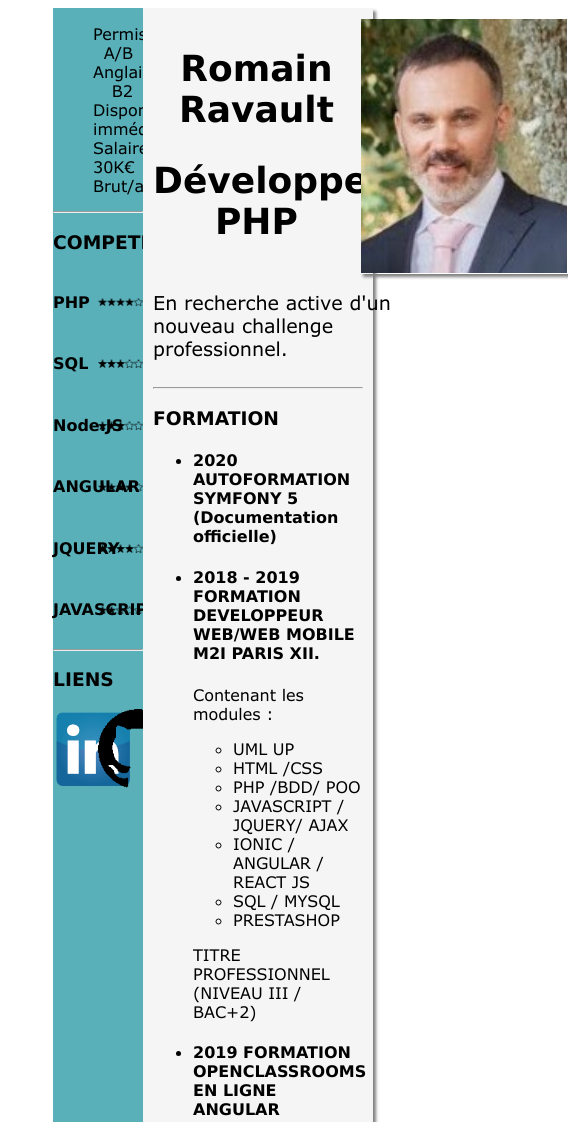
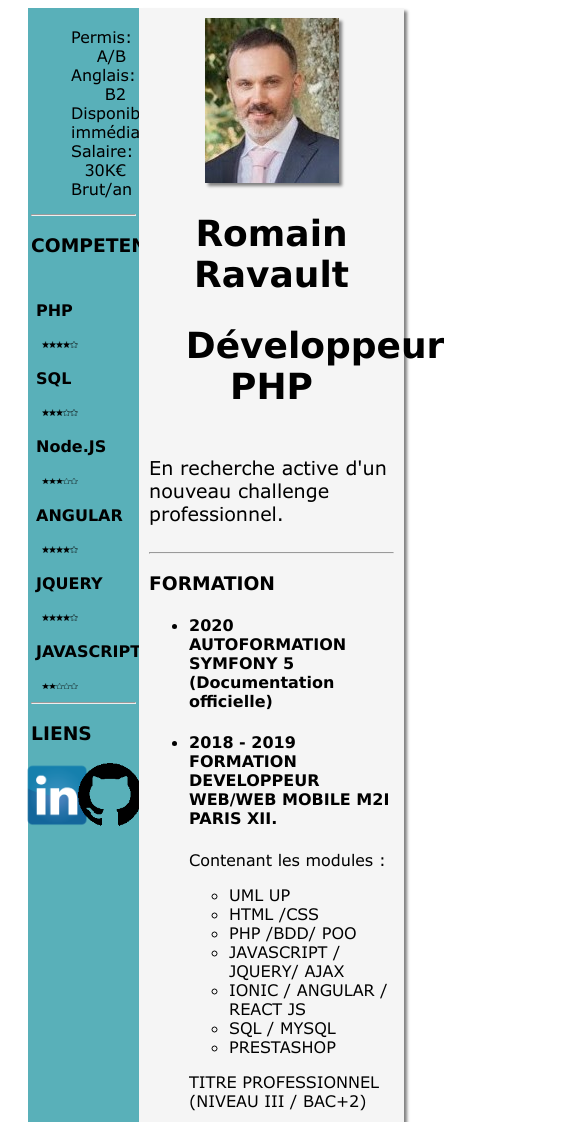
Before and after one commit to RomRav/inLineCv, a plain HTML site: page index.html in a window 390 px wide. Shown: the top 1122 px of the page, 568 px wide, since content can reach past the window. Drawn offline with Linux system fonts and the light colour scheme.

Commit message:
Add responsive feature

```diff
--- a/index.html
+++ b/index.html
@@ -86,7 +86,6 @@
             </div>
         </aside>
         <section>
-            <div id="presentation">
             <div id="pres-titre">
                 <div id="titre">
                     <h1>Romain Ravault</h1>
@@ -98,9 +97,8 @@
                 <div id="pres-pres">
                     <p>En recherche active d'un nouveau challenge professionnel.</p>
                 </div>
+            </div>
 
-                </div>
-            </div>
             <hr>
             <div id="formation">
                 <h3>formation</h3>
@@ -143,8 +141,8 @@
                             Analyse des demandes du client, définition des besoins fonctionnels et organisation de
                             l’architecture de l’application.
                             Développement du Front en TypeScript, JavaScript, JQuery via Angular 8.
-                            Résultat :</p>
-                        <a href="http://www.rr-flipbook.fr/" target="_blanck">http://www.rr-flipbook.fr/</a>
+                            Résultat : <a href="http://www.rr-flipbook.fr/" target="_blanck">http://www.rr-flipbook.fr/</a></p>
+
                     </li>
                     <li>
                         <h4>2013 - 2018 ADJOINT DU RESPONSABLE LOGISTIQUE / SAV:</h4>
--- a/style.css
+++ b/style.css
@@ -3,6 +3,29 @@
     src: url('fonts/verdana.ttf');
 }
 
+@media all and (max-width:1200px){
+
+#photo{
+    order: 1;
+}
+
+#titre{
+    order: 2;
+}
+#pres-pres{
+    order: 3;
+}
+#pres-titre{
+    justify-content: center;
+    align-items: center;
+}
+#comp-comp{
+  display: flex;
+  flex-direction: column;
+  justify-content: center;
+  align-items: flex-start !important;
+}
+}
 
 body{
     font-family: Verdana, Geneva, Tahoma, sans-serif;
@@ -11,8 +34,9 @@ body{
 }
 
 #cv-page{
-    width: 65%;
-    min-width: 300px;
+    width: 60%;
+    min-width: 350px;
+    max-width: 1000px;
     margin: auto;
     display: flex;
 }
@@ -20,6 +44,7 @@ body{
 aside{
     background-color: #59B0B9;
     width: 30%;
+    padding: 3px;
 }
 
 section{
@@ -48,7 +73,7 @@ section{
 }
 
 #titre{
-    width: 80%;
+    width: 70%;
     text-align: center;
     font-size: 1.5em;
 }
@@ -58,9 +83,8 @@ section{
 }
 
 #icones-liens{
-    height: 5em;
+    height: 4em;
     display: flex;
-
 }
 
 #icones-liens img{
@@ -69,30 +93,35 @@ section{
 
 #icones-liens a{
     width: 50%;
+    display: flex;
+    justify-content: center;
+}
+
+#photo{
+    flex: 1;
+    display: flex;
+    justify-content: center;
+}
+
+#photo:hover{
 
 }
 
-#photo{
-   width: 20%;
-}
-
 #photo img{
-    display: block;
-    margin: auto;
-    padding: 1px;
+    height: 100%;
     box-shadow: 3px 3px 3px gray;
-    height: 100%;
 }
 
 #comp-comp{
     display: flex;
     flex-wrap: wrap;
     align-items: center;
+    padding: 5px;
 }
 
 #comp-comp div{
     display: flex;
-    justify-content: flex-end;
+    justify-content: center;
     width: 50%;
 }
 
@@ -101,8 +130,8 @@ section{
 }
 
 #comp-comp img{
-    height: 20%;
-    width: 20%;
+    height: 15%;
+    width: 15%;
 }
 
 h3{
```
Lines whose indentation alone changed are shown as unchanged.
